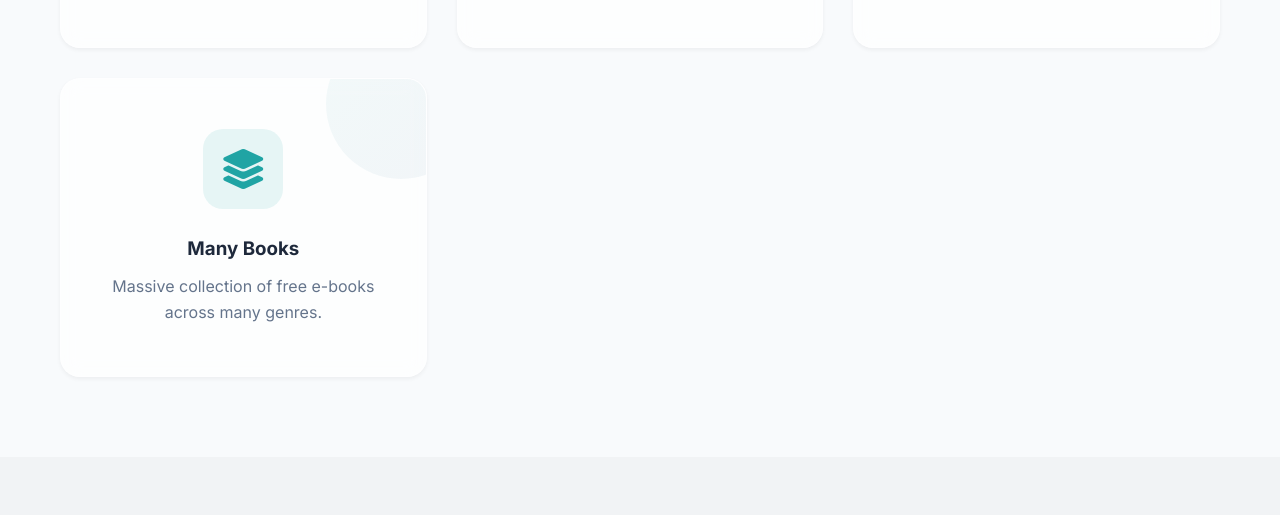
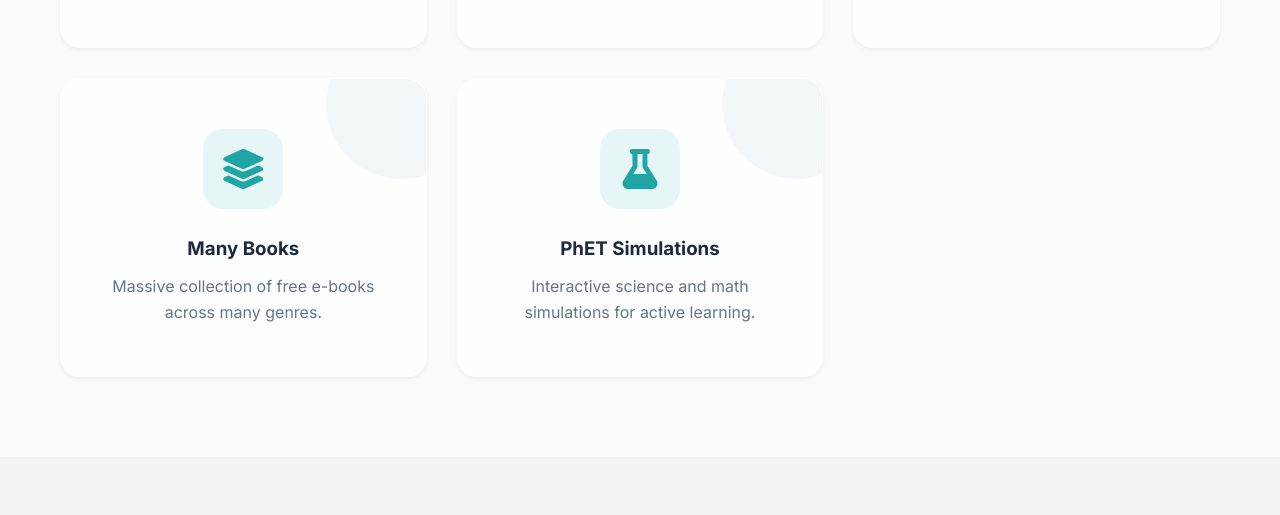
Before and after one commit to Amit-develober/DiL, a plain HTML site: page e-resources.html in a window 1280 px wide. Shown: the part 2149-2664 px from the top of the page. Drawn offline with Linux system fonts and the light colour scheme.

Commit message:
Add files via upload

```diff
--- a/e-resources.html
+++ b/e-resources.html
@@ -192,6 +192,14 @@
                     <p>Massive collection of free e-books across many genres.</p>
                 </div>
 
+                <div class="category-card" onclick="window.open('https://phet.colorado.edu/', '_blank', 'noopener,noreferrer')" role="button" tabindex="0" aria-label="Visit PhET Interactive Simulations">
+                    <div class="category-icon-wrapper">
+                        <i class="fas fa-flask"></i>
+                    </div>
+                    <h3>PhET Simulations</h3>
+                    <p>Interactive science and math simulations for active learning.</p>
+                </div>
+
             </div>
         </div>
     </section>
```
